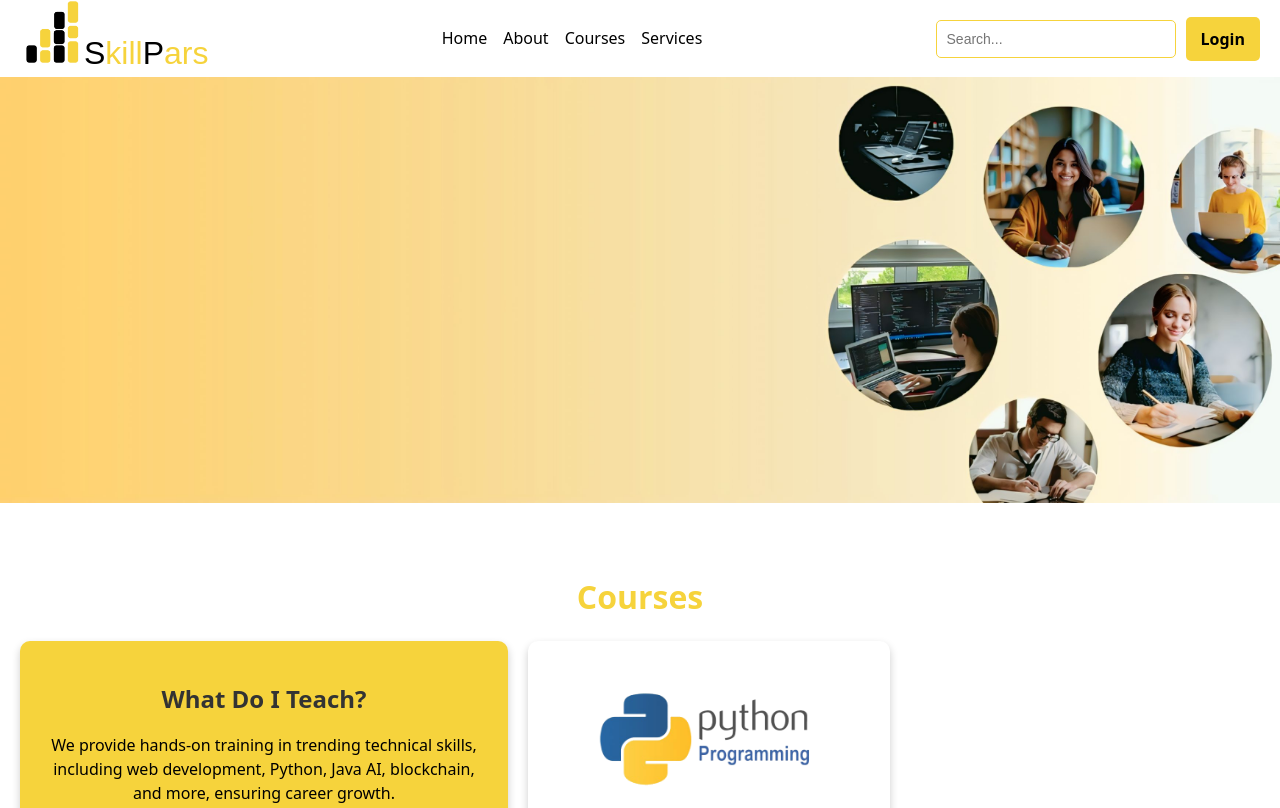
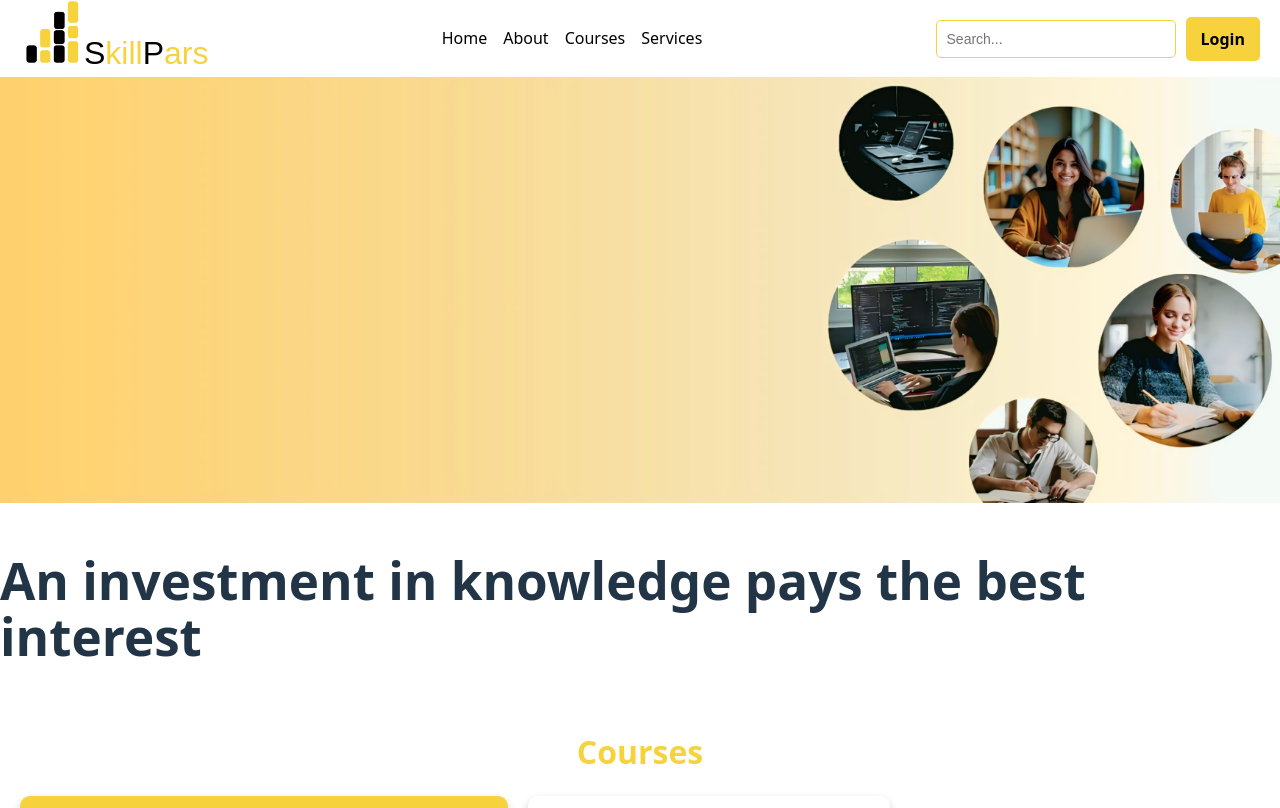
Before and after one commit to eindhu-12/SkillPars-Project, a React (Vite) app: page / in a window 1280 px wide. Shown: the top 808 px of the page. Built offline with nearby package versions, Linux system fonts and the light colour scheme; a web font is replaced by a local one.

Commit message:
SkillPars

```diff
--- a/src/Components/Home.jsx
+++ b/src/Components/Home.jsx
@@ -48,6 +48,7 @@ const Home = () => {
 
     <section className='section1'>
       <img src={Pic1} alt="img" />
+      <h1>An investment in knowledge pays the best interest</h1>
     </section>
 {/* ------------------------section2 Courses-------------------------- */}
 
```
